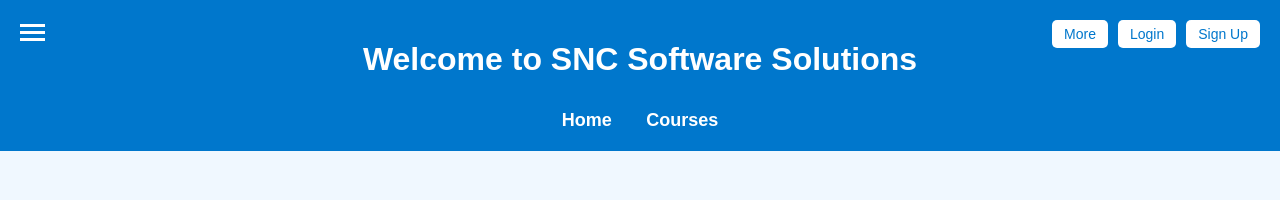
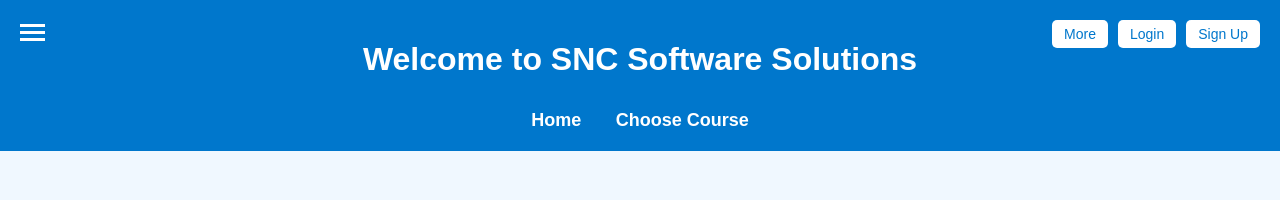
Before and after one commit to surmetta143/sureshNew, a plain HTML site: page index.html in a window 1280 px wide. Shown: the top 200 px of the page. Drawn offline with Linux system fonts and the light colour scheme.

Commit message:
Update index.html

```diff
--- a/index.html
+++ b/index.html
@@ -192,7 +192,7 @@
     <h1>Welcome to SNC Software Solutions</h1>
     <nav>
       <a href="#home" id="Home">Home</a>
-      <a href="javascript:void(0);" onclick="toggleCoursesDropdown()" id="Courses">Courses</a>
+      <a href="javascript:void(0);" onclick="toggleCoursesDropdown()" id="Courses">Choose Course</a>
     </nav>
     <div class="auth-buttons-header">
          <button onclick="openForm('More')" id="More">More</button>
```
